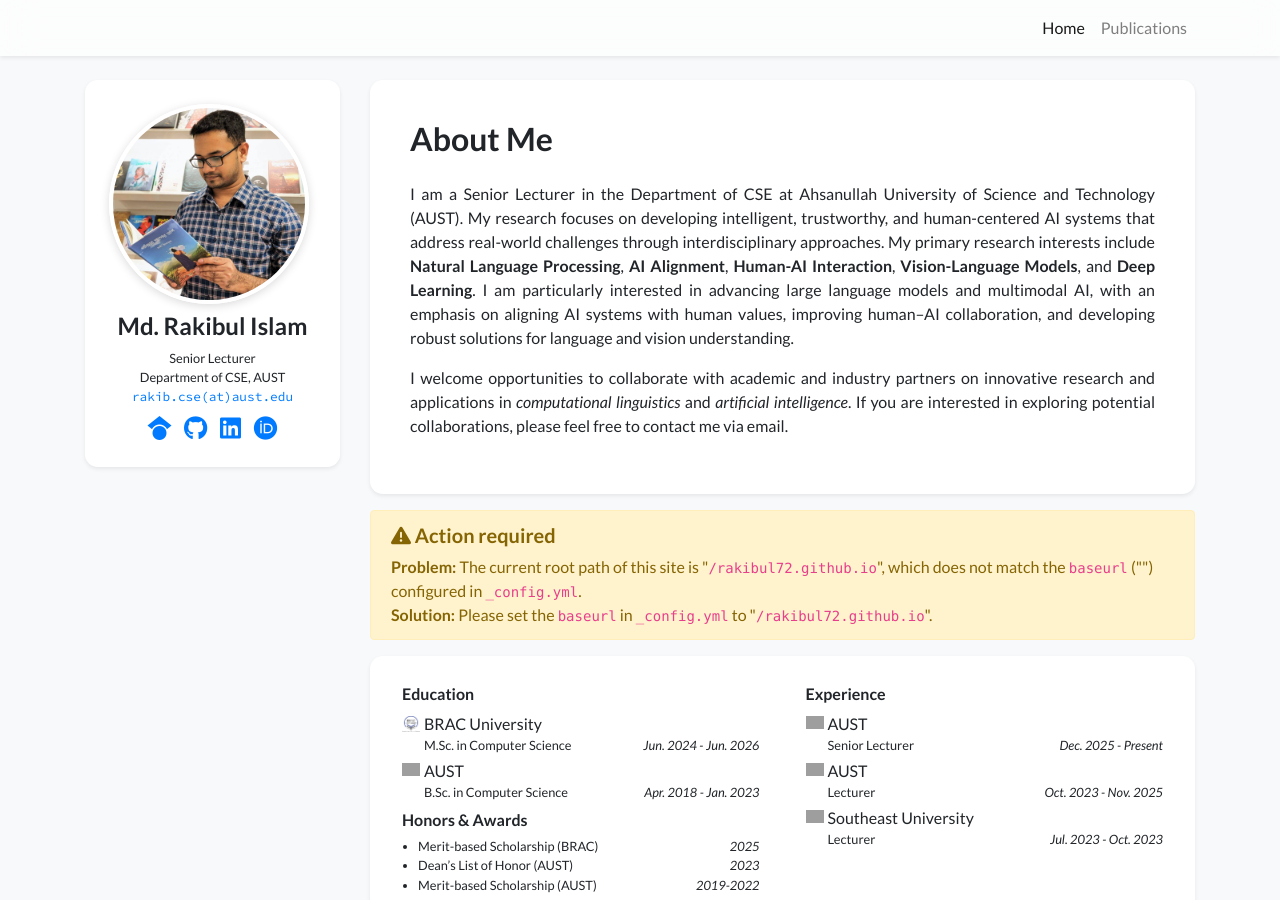
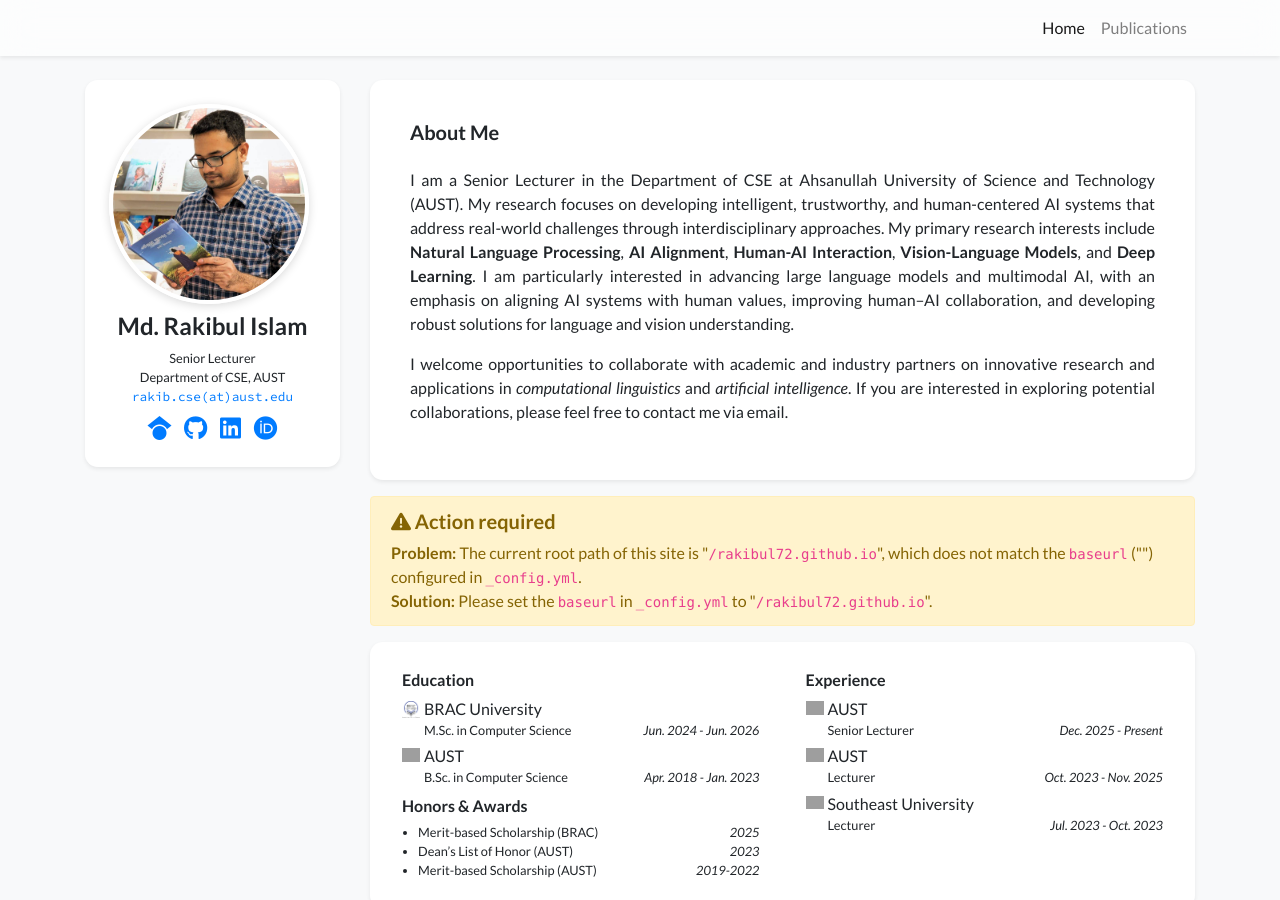
Before and after one commit to rakibul72/rakibul72.github.io, a Jekyll site: the page built from index.html, in a window 1280 px wide and 900 px high. Built offline with Jekyll 4.4.1, drawn with Linux system fonts in a browser that asks for light colours; nearby versions of some CDN libraries; a style sheet for code colours, icons or effects is not loaded; grey boxes are pictures that could not be loaded.

Commit message:
Change header size from h2 to h5 in profile card

```diff
--- a/_includes/widgets/profile_card_bio_only.html
+++ b/_includes/widgets/profile_card_bio_only.html
@@ -4,7 +4,7 @@
         <div class="card border-0 shadow-sm bg-white">
             <div class="card-body p-4">
                 <div class="row px-3 pt-3">
-                    <div class="col h2">
+                    <div class="col h5">
                         About Me
                     </div>
                 </div>
```
